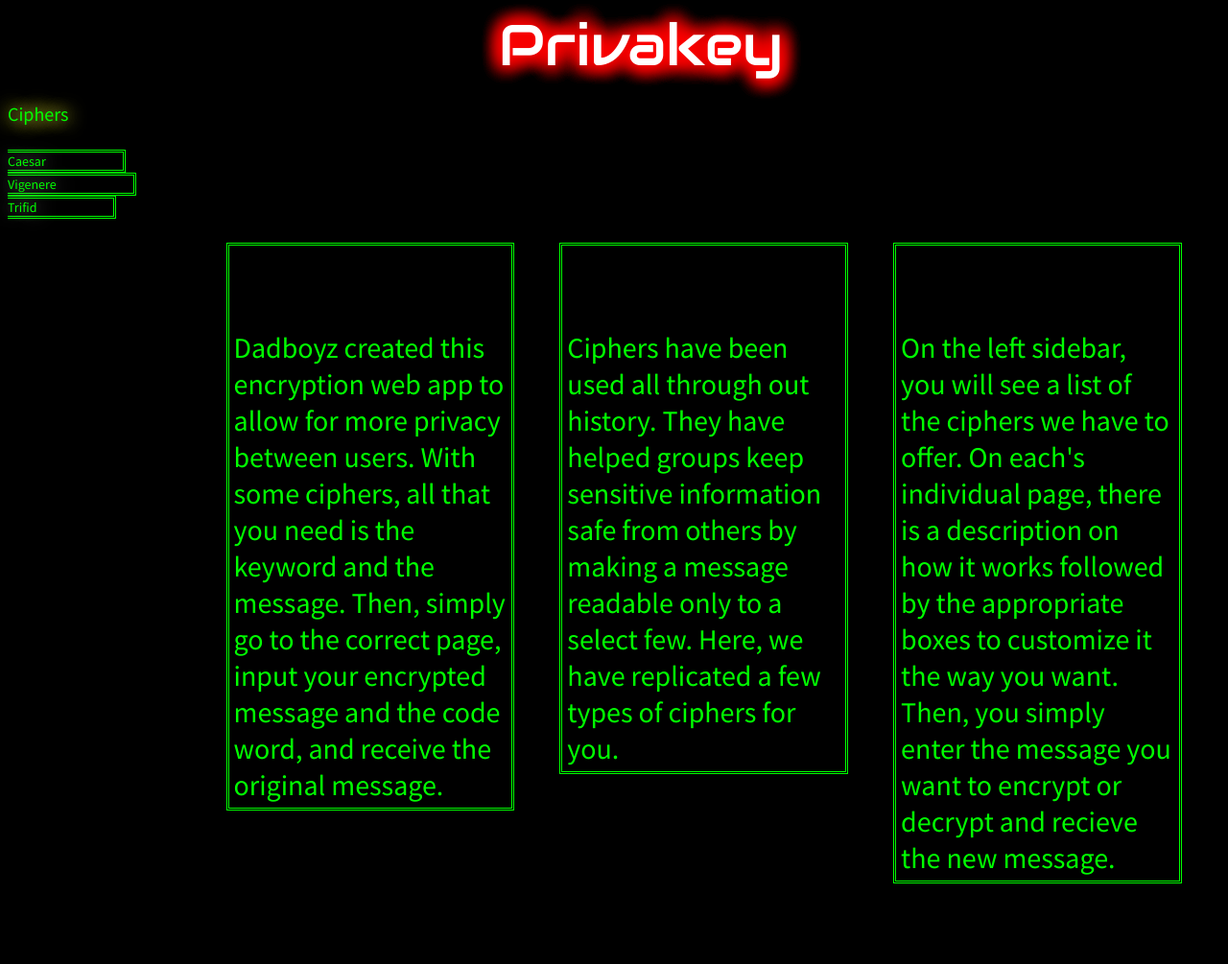
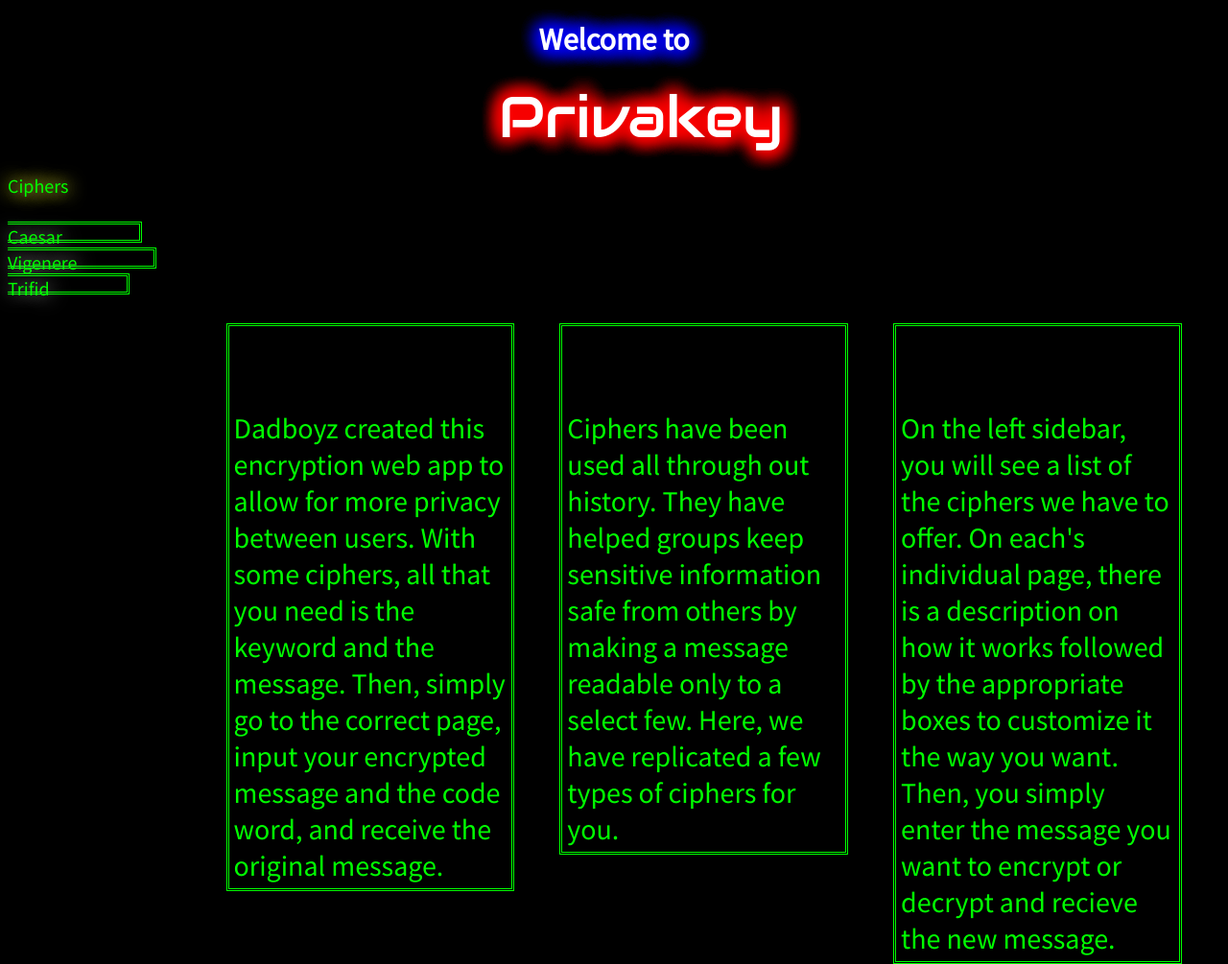
Before and after one commit to andrea749/dabboyz, a Python web app: template privakey/templates/homepage.html in a window 1280 px wide. Shown: the whole page at 96% size. Before the commit the page ends 921 px from the top, so only its background shows below. Run offline with Jinja, Linux system fonts and the light colour scheme; the template is opened without the code that fills it, so the values that code supplies are empty.

Commit message:
homepage updates -A

```diff
--- a/privakey/static/home.css
+++ b/privakey/static/home.css
@@ -18,28 +18,34 @@
   padding-right: 20px;
   padding-top: 10px;
   padding-bottom: 10px;
+}
 
-}
 #caesar, #vigenere, #trifid {
   color: #00ff00;
   background-color: black;
   text-decoration: none;
   font-family: 'Source Sans Pro', sans-serif;
-  font-size: 14px;
+  font-size: 20px;
   margin-left: auto;
   margin-right: auto;
   text-shadow: 0 0 20px #ffffff;
   position: relative;
-  padding-right: 20px;
+  left: 0px;
+  height:22px;
+  border-color: #00ff00;
+  display: inline-block;
+  position: relative;
+  top: 0px;
+  border-bottom: double;
+  border-right: double;
+  border-top: double;
+  border-color: #00ff00, 0 0 20px #ffffff;
+  padding-right: 80px;
   padding-top: 0px;
-  padding-bottom: 0px;
+  padding-bottom: 5px;
   padding-left: 0px;
-  left: 0px;
-  height:22px
-  border: double;
-  border-color: #00ff00;
+}
 
-}
 #container1 {
   float:right;
   width:75%;
@@ -96,6 +102,7 @@
   overflow: hidden;
 }
 #statement_title, #history_title, #details_title {
+  color: white;
   font-size: 50px;
   padding-bottom: 0px;
   text-align: center;
@@ -140,21 +147,6 @@ h1 {
   margin-left: 20%;
 }
 
-#caesar, #vigenere, #trifid {
-  font-family: 'Source Sans Pro', sans-serif;
-  font-size: 16px;
-  display: inline-block;
-  position: relative;
-  top: 0px;
-  border-bottom: double;
-  border-right: double;
-  border-top: double;
-  border-color: #00ff00;
-  padding-right: 80px;
-  padding-top: 0px;
-  padding-bottom: 0px;
-  padding-left: 0px;
-}
 #ciphers {
   font-family: 'Source Sans Pro', sans-serif;
   font-size: 20px;
@@ -165,16 +157,6 @@ h1 {
   padding-bottom: 0px;
   padding-left: 0px;
   text-shadow: 0 0 20px #ffff4d, 0 0 20px #ffff4d;
-}
-
-#caesar, #vigenere, #trifid {
-  color: #00ff00;
-  background-color: black;
-  font-family: 'Source Sans Pro', sans-serif;
-  font-size: 14px;
-  margin-right: auto;
-  text-shadow: 0 0 20px #ffffff;
-  position: relative;
 }
 
 #description {
--- a/privakey/templates/homepage.html
+++ b/privakey/templates/homepage.html
@@ -12,6 +12,7 @@
     </title>
    </head>
     <body>
+      <h1>Welcome to</h1>
     <form action = ''>
       <button id = 'webname' type = 'Submit'>Privakey</button>
     </form>
```
